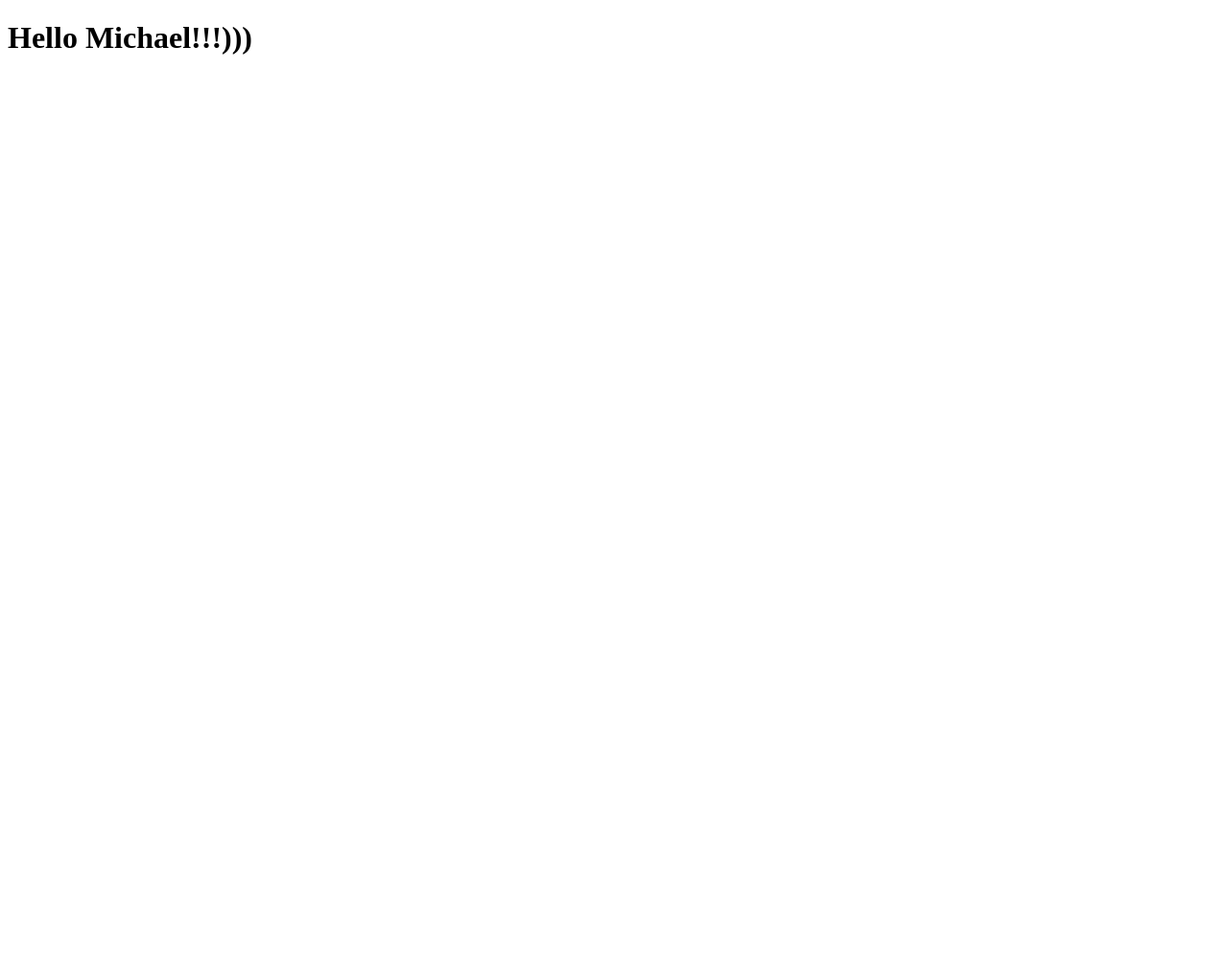
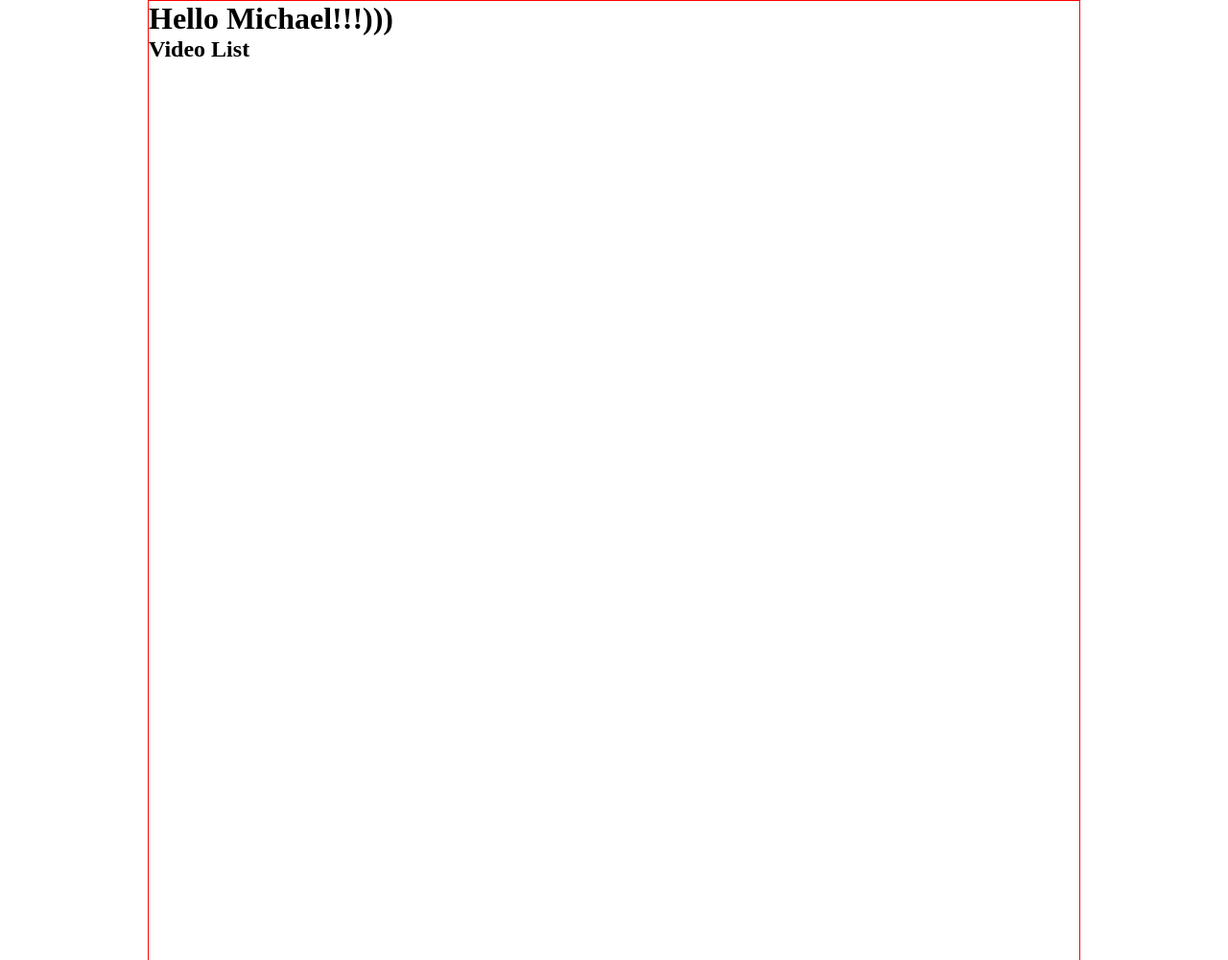
Before and after one commit to naber25/gittrain, a plain HTML site: page index.html in a window 1280 px wide. Shown: the whole page at 96% size. Before the commit the page ends 800 px from the top, so only its background shows below. Drawn offline with Linux system fonts and the light colour scheme.

Commit message:
wrapper was created

```diff
--- a/css/style.css
+++ b/css/style.css
@@ -0,0 +1,11 @@
+*{
+	margin: 0;
+	padding: 0;
+}
+
+.wrapper{
+	width: 970px;
+	height: 1000px;
+	margin: 0 auto;
+	border: 1px solid red;
+}
--- a/index.html
+++ b/index.html
@@ -6,7 +6,27 @@
 	<link rel="stylesheet" href="css/style.css">
 </head>
 <body>
-	<h1>Hello Michael!!!)))</h1>
+
+	<div class="wrapper">
+
+		<header>
+
+
+		</header>
+		<h1>Hello Michael!!!)))</h1>
+		<h2>Video List</h2>
+
+		<section>
+
+
+		</section>
+
+		<footer>
+
+
+		</footer>
+	</div>
+
 </body>
 
 <script src="js/main.js"></script>
```
